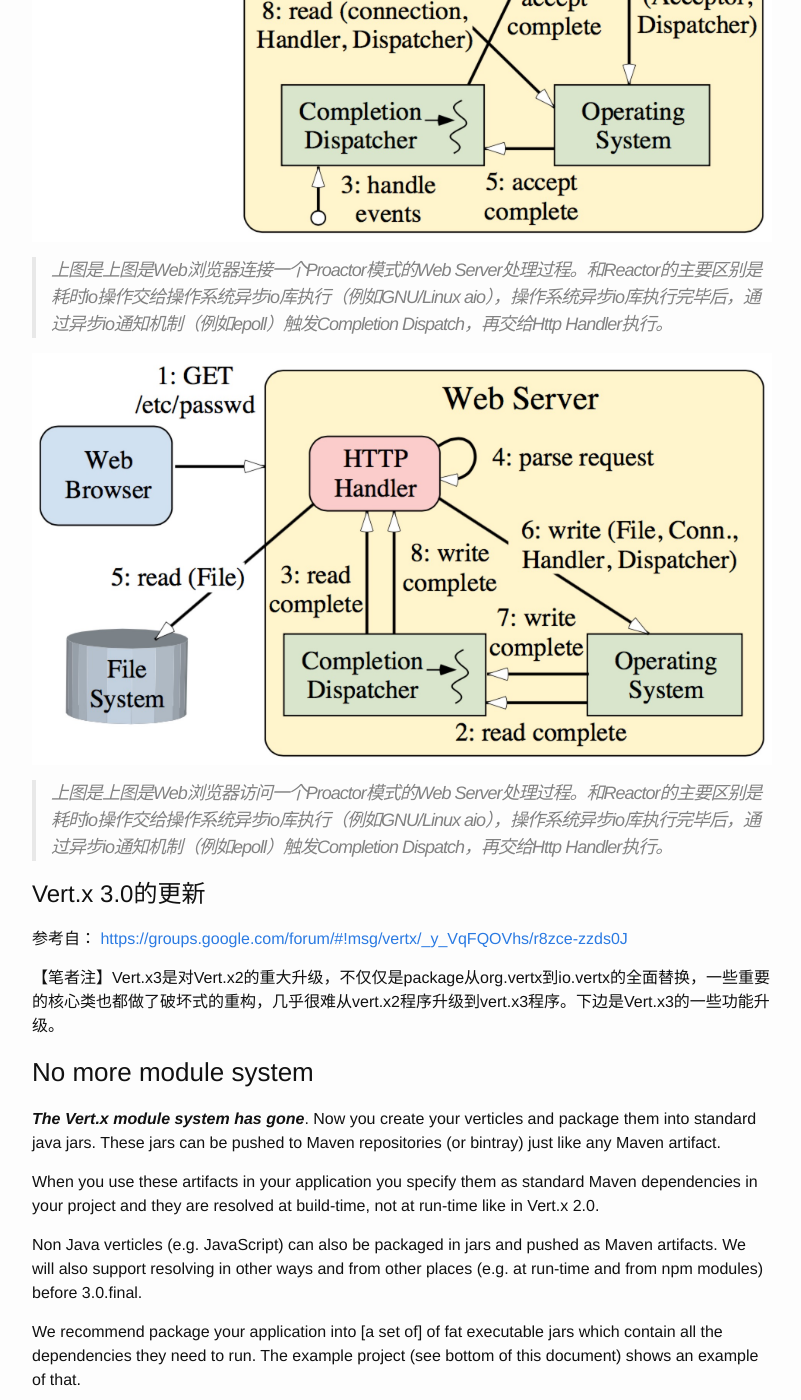
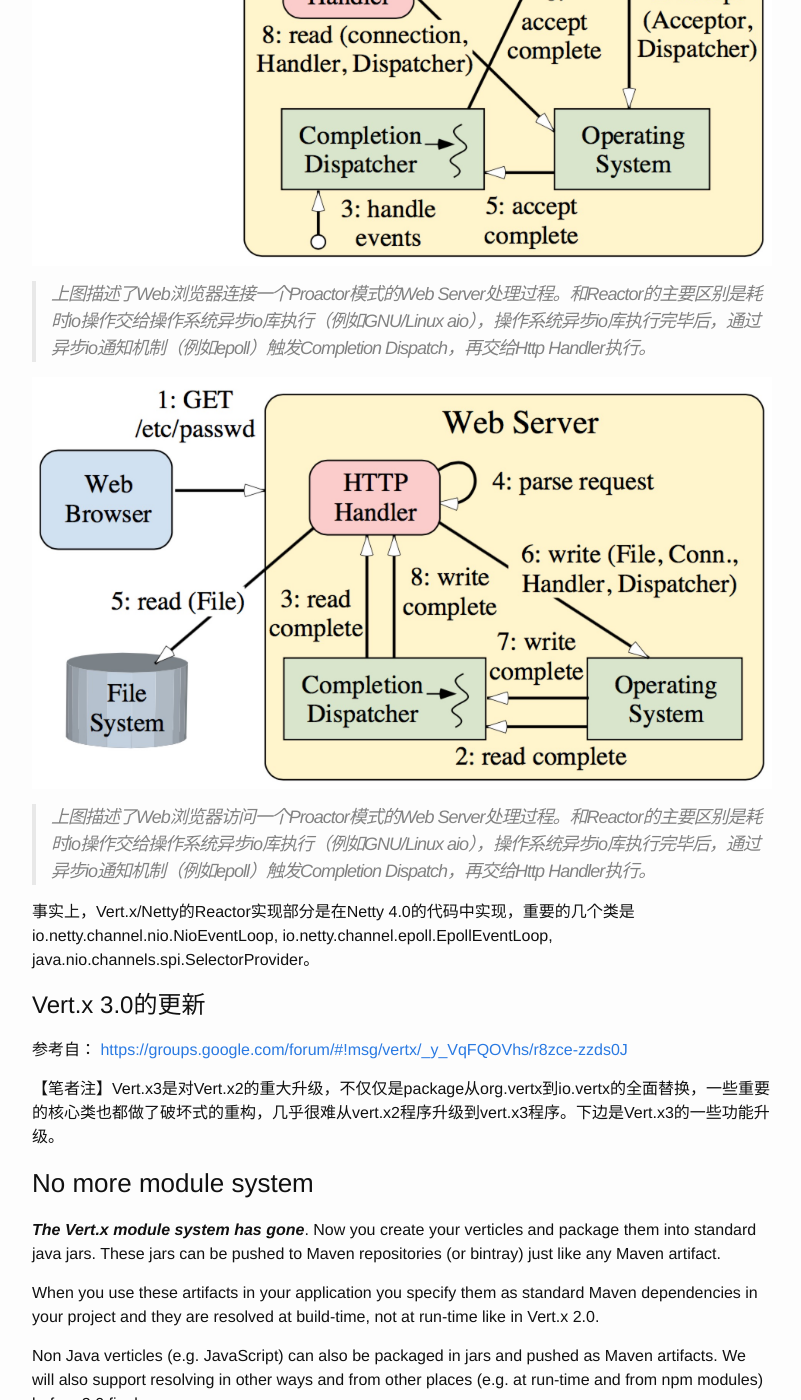
Before and after one commit to vertxer/vertxer.github.io, a Jekyll site: the page built from _posts/2015-05-09-vertx3-introduction.markdown, in a window 1280 px wide and 1400 px high, scrolled down 3668 px. Shown: the whole window, without its empty margins (238-1039 px from the left). Built offline with Jekyll 4.4.1, drawn with Linux system fonts in a browser that asks for light colours; some of the changed text lies outside the part shown.

Commit message:
vert.x3 intro

```diff
--- a/_posts/2015-05-09-vertx3-introduction.markdown
+++ b/_posts/2015-05-09-vertx3-introduction.markdown
@@ -21,10 +21,9 @@
 
 
 
-
 #Reactor模式
 
-考古了一下Reactor模式，其理论最早由Washington University的Douglas C. Schmidt教授在1995年提出，在这片论文中完整了做了介绍：[Proactor - An Object Behavioral Pattern for Demultiplexing and Dispatching Handlers for Asynchronous Events](http://www.cs.wustl.edu/~schmidt/PDF/proactor.pdf) 。下边对其关键原理部分展开分析：
+和传统Java框架的多线程模型相比，Vert.x/Netty是Reactor模式的Java实现。考古了一下Reactor模式，其理论最早由Washington University的Douglas C. Schmidt教授在1995年提出，在这片论文中完整了做了介绍：[Proactor - An Object Behavioral Pattern for Demultiplexing and Dispatching Handlers for Asynchronous Events](http://www.cs.wustl.edu/~schmidt/PDF/proactor.pdf) 。下边对其关键原理部分展开分析：
 
 ![Figure 1: Typical Web Server Communication Software Architecture](http://vertxer.org/images/Figure 1- Typical Web Server Communication Software Architect.jpg)
 >上图描述了一个经典Web Server在收到Web浏览器请求后的处理过程。
@@ -39,11 +38,12 @@
 >上图描述了Web浏览器访问一个Reactor模式的Web Server处理过程。耗时io操作由其它线程执行，io执行完成后通知Initiation Dispatcher，再回到Http Handler执行。
 
 ![Figure 5: Client connects to a Proactor-based Web Server](http://vertxer.org/images/Figure 5- Client connects to a Proactor-based Web Server.jpg)
->上图是上图是Web浏览器连接一个Proactor模式的Web Server处理过程。和Reactor的主要区别是耗时io操作交给操作系统异步io库执行（例如GNU/Linux aio），操作系统异步io库执行完毕后，通过异步io通知机制（例如epoll）触发Completion Dispatch，再交给Http Handler执行。
+>上图描述了Web浏览器连接一个Proactor模式的Web Server处理过程。和Reactor的主要区别是耗时io操作交给操作系统异步io库执行（例如GNU/Linux aio），操作系统异步io库执行完毕后，通过异步io通知机制（例如epoll）触发Completion Dispatch，再交给Http Handler执行。
 
 ![Figure 6: Client Sends requests to a Proactor-based Web Server](http://vertxer.org/images/Figure 6- Client Sends requests to a Proactor-based Web Server.jpg)
->上图是上图是Web浏览器访问一个Proactor模式的Web Server处理过程。和Reactor的主要区别是耗时io操作交给操作系统异步io库执行（例如GNU/Linux aio），操作系统异步io库执行完毕后，通过异步io通知机制（例如epoll）触发Completion Dispatch，再交给Http Handler执行。
+>上图描述了Web浏览器访问一个Proactor模式的Web Server处理过程。和Reactor的主要区别是耗时io操作交给操作系统异步io库执行（例如GNU/Linux aio），操作系统异步io库执行完毕后，通过异步io通知机制（例如epoll）触发Completion Dispatch，再交给Http Handler执行。
 
+事实上，Vert.x/Netty的Reactor实现部分是在Netty 4.0的代码中实现，重要的几个类是io.netty.channel.nio.NioEventLoop, io.netty.channel.epoll.EpollEventLoop, java.nio.channels.spi.SelectorProvider。
 
 
 
@@ -251,6 +251,9 @@
 Vert.x 3.0的其它工程位于新的Vert-x3 umbrella organisation in
 GitHub: <https://github.com/vert-x3/>
 
+##综述
+综合来看，Vert.x3还未正式发版，但其主体功能已经开发完毕并趋于稳定，在应用开发中已经可以考虑使用。程序员在适应了异步回调式的编程方式后，相信很快可能感受到Reactor模式的威力，和Vert.x的魅力。也许Vert.x会给Java和应用框架领域带来惊喜。
+
 
 ##参考资料
 
```
Also changed, not shown: other parts of _posts/2015-05-09-vertx3-introduction.markdown (+1 -1 lines).
